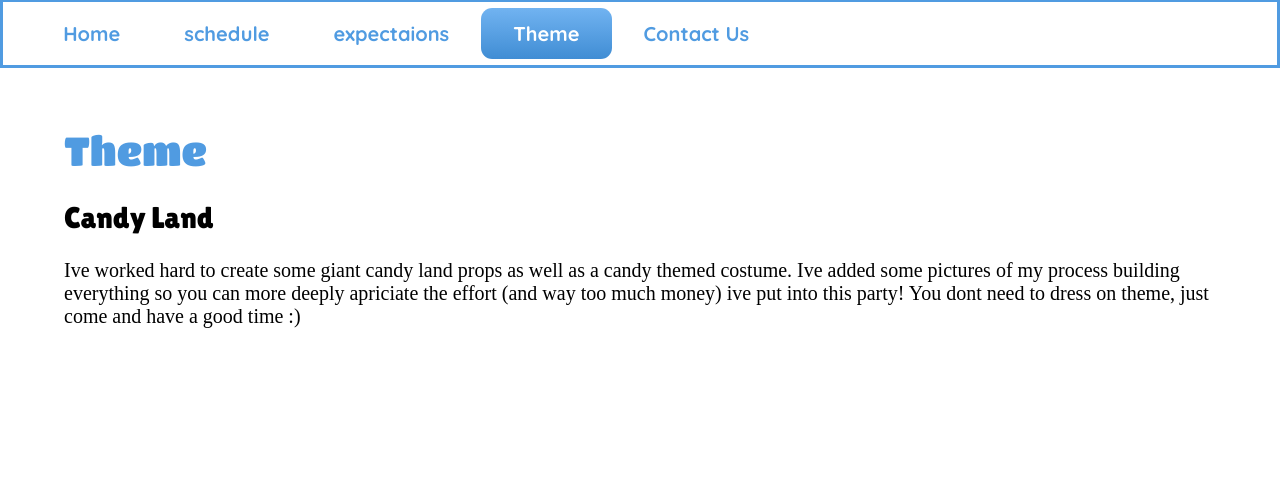
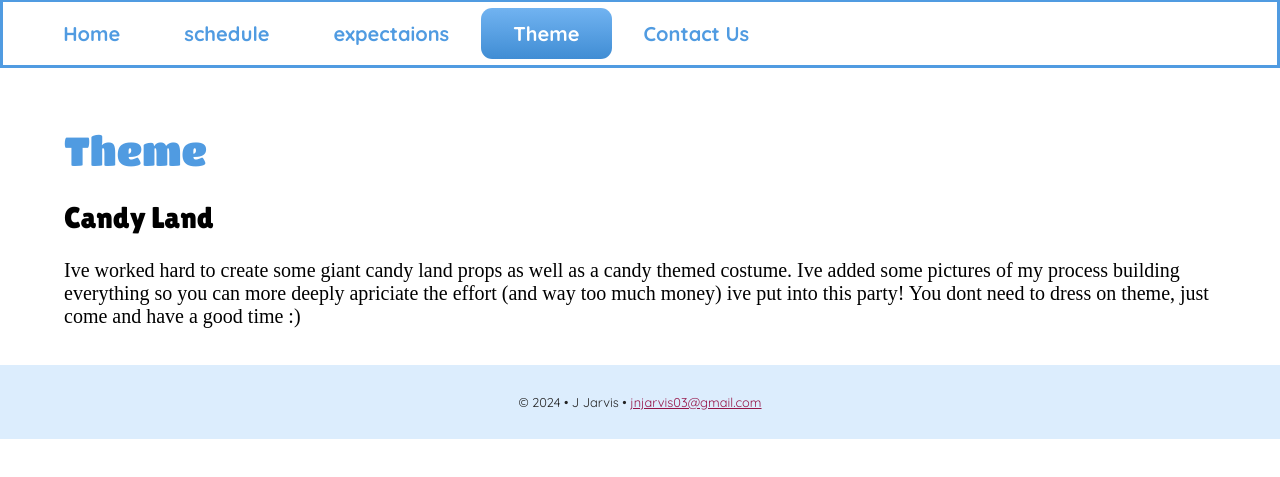
Before and after one commit to jj-jarvis/CandyLand, a plain HTML site: page theme.html in a window 1280 px wide. Shown: the part 133-610 px from the top of the page. Drawn offline with Linux system fonts and the light colour scheme.

Commit message:
Update theme.html

```diff
--- a/theme.html
+++ b/theme.html
@@ -9,6 +9,7 @@
         <link rel="preconnect" href="https://fonts.gstatic.com" crossorigin>
         <link href="https://fonts.googleapis.com/css2?family=Lilita+One&family=Quicksand:wght@300..700&family=Titan+One&display=swap" rel="stylesheet">
         <link rel="stylesheet" href="candyland.css">
+        <link rel="icon" href="images/favicon2.ico">
     <title>Candy Halloween :Theme</title>
 	</head>
     <body>
@@ -39,5 +40,9 @@
 </p>
 
 </main>
+<footer>
+    <p>&copy; 2024 &bull; J Jarvis &bull; <a href="mailto:jnjarvis03@gmail.com">jnjarvis03@gmail.com</a></p>
+</footer>
+
     </body>
     </html>
```
